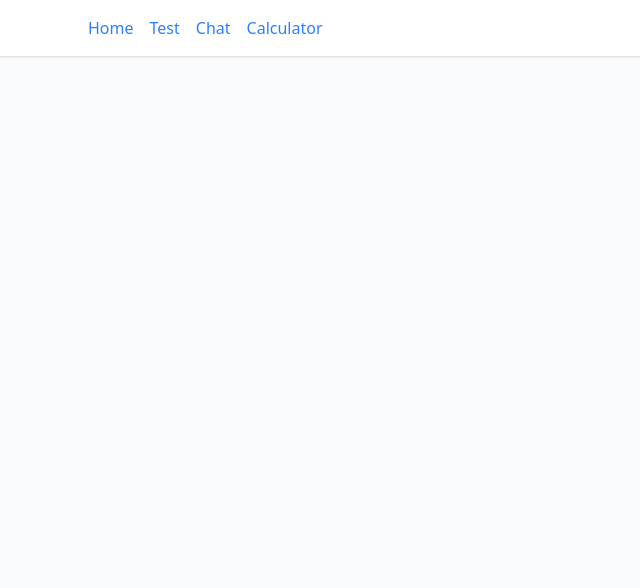
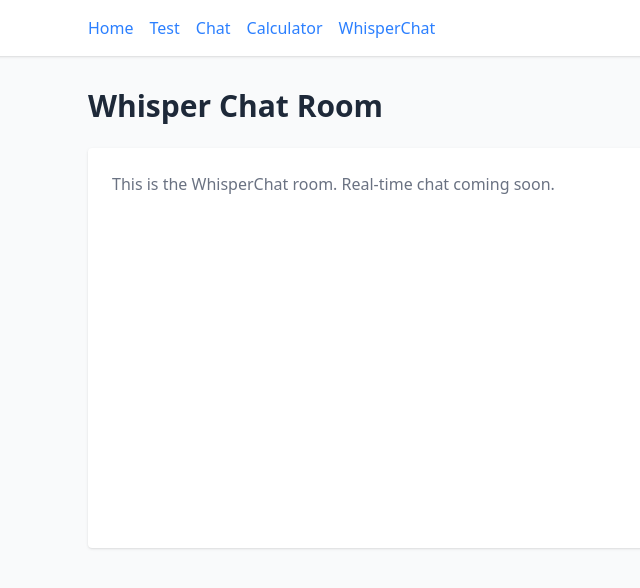
Before and after one commit to unknowntpo/whisper, a React (Vite) app in the folder frontend/: page /whisper-chat in a window 1280 px wide. Shown: the top 588 px of the page, without its empty margins (104-744 px from the left). Built offline with nearby package versions, Linux system fonts and the light colour scheme; no server answers.

Commit message:
feat(frontend): add WhisperChat

```diff
--- a/frontend/package.json
+++ b/frontend/package.json
@@ -19,6 +19,7 @@
   },
   "devDependencies": {
     "@eslint/js": "^9.17.0",
+    "@testing-library/react": "^16.3.0",
     "@types/react": "^18.3.18",
     "@types/react-dom": "^18.3.5",
     "@vitejs/plugin-react-swc": "^3.5.0",
@@ -27,11 +28,14 @@
     "eslint-plugin-react-hooks": "^5.0.0",
     "eslint-plugin-react-refresh": "^0.4.16",
     "globals": "^15.14.0",
+    "jsdom": "^26.1.0",
     "postcss": "^8.5.2",
     "tailwindcss": "^4.0.6",
     "typescript": "~5.6.2",
     "typescript-eslint": "^8.18.2",
     "vite": "^6.0.5",
-    "vitest": "^3.1.3"
+    "vitest": "^3.1.3",
+    "vitest-dom": "^0.1.1",
+    "vitest-websocket-mock": "^0.5.0"
   }
 }
--- a/frontend/src/App.tsx
+++ b/frontend/src/App.tsx
@@ -3,6 +3,7 @@ import Task, { taskData } from './components/Task'
 import Test from './pages/Test'
 import Chat from './pages/Chat'
 import Calculator from './pages/Calculator'
+import WhisperChat from './pages/WhisperChat'
 
 function App() {
   return (
@@ -21,6 +22,9 @@ function App() {
             </Link>
 						<Link to="/calculator" className="text-blue-500 hover:text-blue-700">
               Calculator
+            </Link>
+            <Link to="/whisper-chat" className="text-blue-500 hover:text-blue-700">
+              WhisperChat
             </Link>
           </div>
         </nav>
@@ -42,6 +46,7 @@ function App() {
           <Route path="/test" element={<Test />} />
 					<Route path="/chat" element={<Chat />} />
 					<Route path="/calculator" element={<Calculator />} />
+          <Route path="/whisper-chat" element={<WhisperChat />} />
         </Routes>
       </div>
     </BrowserRouter>
--- /dev/null
+++ b/frontend/src/pages/WhisperChat.tsx
@@ -0,0 +1,29 @@
+import React, { useEffect } from 'react'
+
+const WhisperChat: React.FC = () => {
+  useEffect(() => {
+    const ws = new WebSocket('ws://localhost:8000/ws/chat')
+
+    ws.onopen = () => {
+      console.log('Connected to WebSocket server')
+    }
+
+    return () => {
+      ws.close()
+    }
+  }, [])
+
+  return (
+    <div className="p-8">
+      <div className="max-w-4xl mx-auto">
+        <h1 className="text-3xl font-bold text-gray-800 mb-6">Whisper Chat Room</h1>
+        <div className="bg-white rounded shadow p-6 min-h-[400px] flex flex-col">
+          {/* Chat UI will go here */}
+          <p className="text-gray-500">This is the WhisperChat room. Real-time chat coming soon.</p>
+        </div>
+      </div>
+    </div>
+  )
+}
+
+export default WhisperChat
--- /dev/null
+++ b/frontend/src/test/setup.ts
@@ -0,0 +1,12 @@
+// Removed: import '@testing-library/jest-dom';
+import { expect, afterEach } from 'vitest';
+import { cleanup } from '@testing-library/react';
+import * as matchers from "vitest-dom/matchers";
+
+// Extend Vitest's expect method with methods from react-testing-library
+expect.extend(matchers);
+
+// Cleanup after each test case (e.g. clearing jsdom)
+afterEach(() => {
+	cleanup();
+});
--- a/frontend/vite.config.ts
+++ b/frontend/vite.config.ts
@@ -1,8 +1,12 @@
-import { defineConfig } from 'vite'
+import { defineConfig } from 'vitest/config'
 import react from '@vitejs/plugin-react-swc'
 import tailwindcss from '@tailwindcss/vite'
 
 // https://vite.dev/config/
 export default defineConfig({
 	plugins: [react(), tailwindcss()],
+	test: {
+		setupFiles: ["src/test/vitest-setup.ts"],
+		environment: 'jsdom',
+	},
 })
```
Also changed, not shown: frontend/src/test/vitest-setup.ts (added, +1 -0 lines), 2 other files (tests, documents, lock files or other folders).
